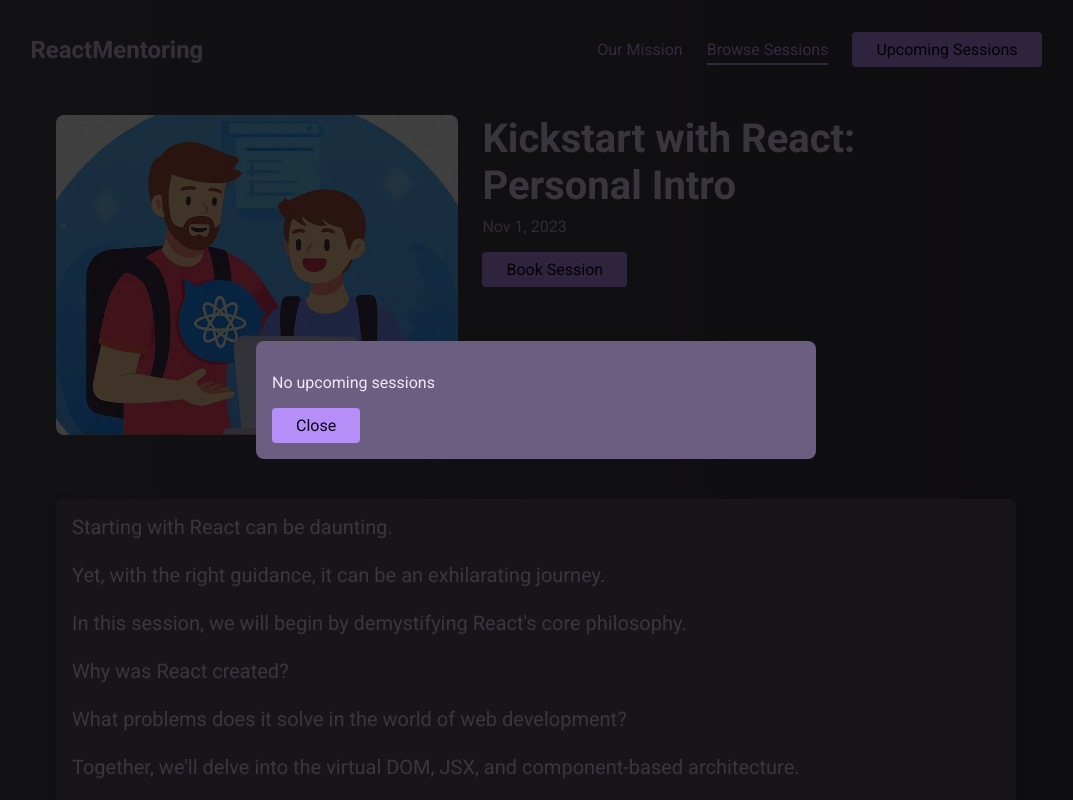
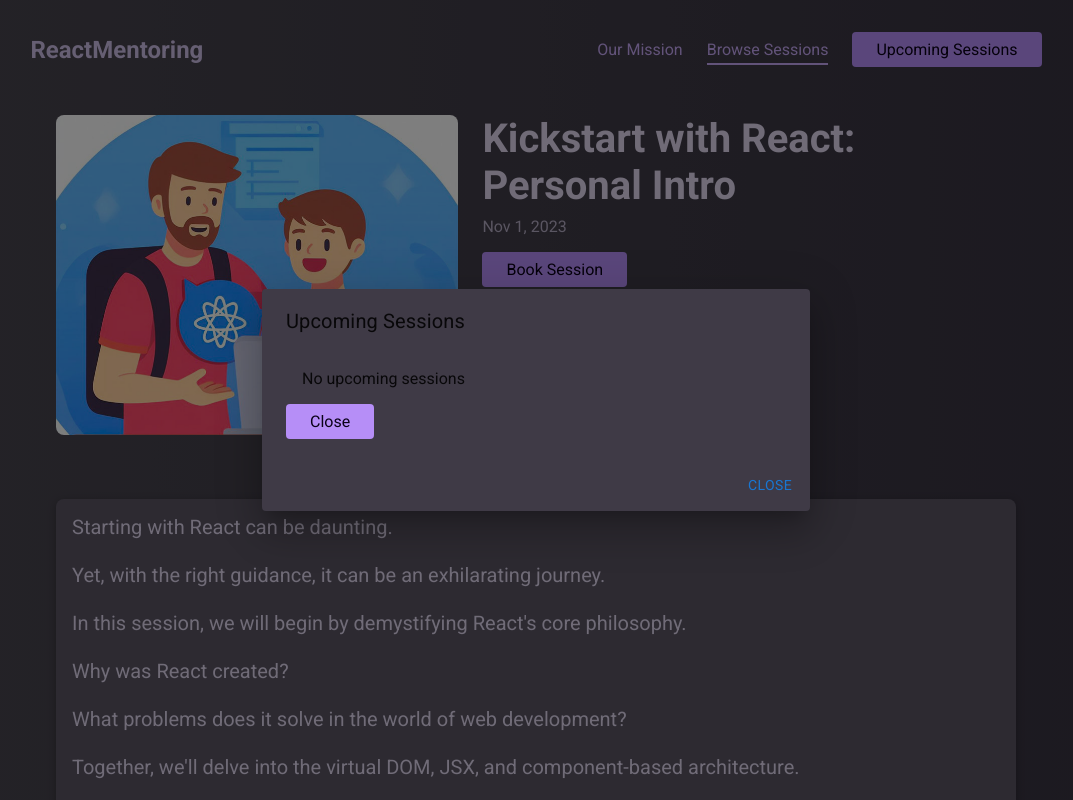
Before and after one commit to PomiHD/A-Book-a-Session-Management-Application, a React (Vite) app: page /sessions/sess01 in a window 1280 px wide. Both pictures are taken after a click on the button "Upcoming Sessions". Shown: the top 800 px of the page, without its empty margins (104-1177 px from the left). Built offline with nearby package versions, Linux system fonts and the light colour scheme.

Commit message:
fixed styling.

```diff
--- a/package.json
+++ b/package.json
@@ -10,6 +10,9 @@
     "preview": "vite preview"
   },
   "dependencies": {
+    "@emotion/react": "^11.13.3",
+    "@emotion/styled": "^11.13.0",
+    "@mui/material": "^6.1.6",
     "react": "^18.2.0",
     "react-dom": "^18.2.0",
     "react-router-dom": "^6.16.0"
--- a/src/components/Sessions/BookSession.tsx
+++ b/src/components/Sessions/BookSession.tsx
@@ -1,9 +1,8 @@
-import { type FormEvent, useEffect, useRef } from "react";
-import Input from "../UI/Input.tsx";
-import Button from "../UI/Button.tsx";
-import Modal, { ModalHandle } from "../UI/Modal.tsx";
+import { type FormEvent, useState, useEffect } from "react";
+import { Box, TextField, Button } from "@mui/material";
+import Modal from "../UI/Modal.tsx";
 import useSession from "../../hook/useSession.tsx";
-import {Session} from "../../types/session.ts";
+import { Session } from "../../types/session.ts";
 
 type BookSessionProps = {
   session: Session;
@@ -11,16 +10,14 @@
 };
 
 export default function BookSession({ session, onDone }: BookSessionProps) {
-  const modal = useRef<ModalHandle>(null);
+  const [open, setOpen] = useState(false);
   const { addSession } = useSession();
 
   useEffect(() => {
-    if (modal.current) {
-      modal.current.open();
-    }
+    setOpen(true);
   }, []);
 
-  function handelSubmit(event: FormEvent<HTMLFormElement>) {
+  function handleSubmit(event: FormEvent<HTMLFormElement>) {
     event.preventDefault();
     const formData = new FormData(event.currentTarget);
     const data = Object.fromEntries(formData);
@@ -30,18 +27,27 @@
   }
 
   return (
-    <Modal onClose={onDone} ref={modal}>
-      <form onSubmit={handelSubmit}>
-        <h2>Book Session</h2>
-        <Input label={"Your name"} id={"name"} type={"text"} required />
-        <Input label={"Your email"} id={"email"} type={"email"} required />
-        <p className="actions">
-          <Button type="button" textOnly onClick={onDone}>
-            Cancel
-          </Button>
-          <Button>Confirm</Button>
-        </p>
-      </form>
-    </Modal>
+      <Modal open={open} onClose={onDone} title="Book Session">
+        <Box
+            component="form"
+            onSubmit={handleSubmit}
+            sx={{
+              display: 'flex',
+              flexDirection: 'column',
+              gap: 2,
+              width: '500px',
+              margin: '0 auto',
+              padding: 2,
+              boxSizing: 'border-box',
+            }}
+        >
+          <TextField sx={{background: "white"}} label="Your name" id="name" name="name" type="text" required fullWidth />
+          <TextField sx={{background: "white"}} label="Your email" id="email" name="email" type="email" required fullWidth />
+          <Box sx={{ display: 'flex', justifyContent: 'space-between' }}>
+            <Button type="button" onClick={onDone} variant="outlined">Cancel</Button>
+            <Button type="submit" variant="contained">Confirm</Button>
+          </Box>
+        </Box>
+      </Modal>
   );
 }
--- a/src/components/Sessions/UpcomingSessions.tsx
+++ b/src/components/Sessions/UpcomingSessions.tsx
@@ -1,32 +1,54 @@
-import Modal, { ModalHandle } from "../UI/Modal.tsx";
-import { ReactNode, useEffect, useRef } from "react";
+import { ReactNode, useState, useEffect } from "react";
+import Modal from "../UI/Modal.tsx";
 import UpcomingSession from "./UpcomingSession.tsx";
 import Button from "../UI/Button.tsx";
 import useSession from "../../hook/useSession.tsx";
+import {Box} from "@mui/material";
 
 type UpcomingSessionsProps = {
   onClose: () => void; // onClose is accepted to "tell" the parent component that the UpcomingSessions component should be removed from the DOM
 };
+
 export default function UpcomingSessions({ onClose }: UpcomingSessionsProps) {
-  const modal = useRef<ModalHandle>(null);
+  const [open, setOpen] = useState(false);
   const { upcomingSessions, deleteSession } = useSession();
 
   useEffect(() => {
-    if (modal.current) {
-      modal.current.open();
-    }
+    setOpen(true);
   }, []);
 
   const upcomingSessionsExist = upcomingSessions.length > 0;
   let content: ReactNode;
 
   if (!upcomingSessionsExist) {
-    content = <p>No upcoming sessions</p>;
-  }
-  if (upcomingSessionsExist) {
+    content =   <Box
+        component="form"
+        sx={{
+          display: 'flex',
+          flexDirection: 'column',
+          width: '500px',
+          margin: '0 auto',
+          padding: 2,
+          boxSizing: 'border-box',
+        }}
+    >No upcoming sessions</Box>;
+  } else {
     content = (
+        <Box
+            component="form"
+            sx={{
+              display: 'flex',
+              flexDirection: 'column',
+              gap: 1,
+              width: '500px',
+              margin: '0 auto',
+              padding: 2,
+              boxSizing: 'border-box',
+            }}
+        >
         <ul>
           {upcomingSessions.map((session) => (
+
               <li key={session.id}>
                 <UpcomingSession
                     session={session}
@@ -35,10 +57,12 @@
               </li>
           ))}
         </ul>
+        </Box>
     );
   }
+
   return (
-    <Modal ref={modal} onClose={onClose}>
+      <Modal open={open} onClose={onClose} title="Upcoming Sessions">
         {content}
         <Button onClick={onClose}>Close</Button>
       </Modal>
--- a/src/components/UI/Modal.tsx
+++ b/src/components/UI/Modal.tsx
@@ -1,33 +1,31 @@
-import { forwardRef, type ReactNode, useImperativeHandle, useRef } from "react";
+import { type ReactNode } from "react";
+import Dialog from "@mui/material/Dialog";
+import DialogActions from "@mui/material/DialogActions";
+import DialogContent from "@mui/material/DialogContent";
+import DialogTitle from "@mui/material/DialogTitle";
+import Button from "@mui/material/Button";
 
-export type ModalHandle = {
-  open: () => void;
+type ModalProps = {
+    open: boolean;
+    onClose: () => void;
+    children: ReactNode;
+    title: string;
 };
 
-type ModalProps = {
-  onClose: () => void;
-  children: ReactNode;
+const Modal = ({ open, onClose, children, title }: ModalProps) => {
+    return (
+        <Dialog
+            open={open}
+            onClose={onClose}
+            sx={{ '& .MuiDialog-paper': { backgroundColor: '#3f3a46' } }}
+        >
+            <DialogTitle>{title}</DialogTitle>
+            <DialogContent>{children}</DialogContent>
+            <DialogActions>
+                <Button onClick={onClose}>Close</Button>
+            </DialogActions>
+        </Dialog>
+    );
 };
 
-const Modal = forwardRef<ModalHandle, ModalProps>(function Modal(
-  { onClose, children },
-  ref,
-) {
-  const dialog = useRef<HTMLDialogElement>(null);
-
-  useImperativeHandle(ref, () => ({
-    open() {
-      if (dialog.current) {
-        dialog.current.showModal();
-      }
-    },
-  }));
-
-  return (
-    <dialog ref={dialog} className={"modal"} onClose={onClose}>
-      {children}
-    </dialog>
-  );
-});
-
 export default Modal;
```
Also changed, not shown: 1 other file (tests, documents, lock files or other folders). Lines whose indentation alone changed are shown as unchanged.
